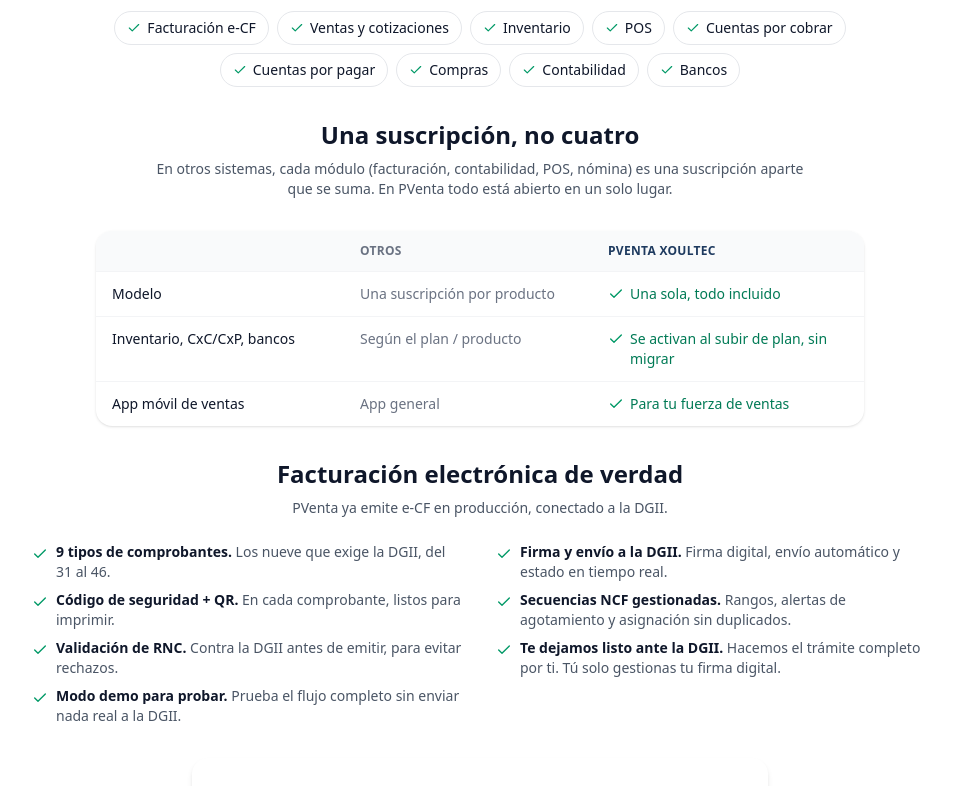
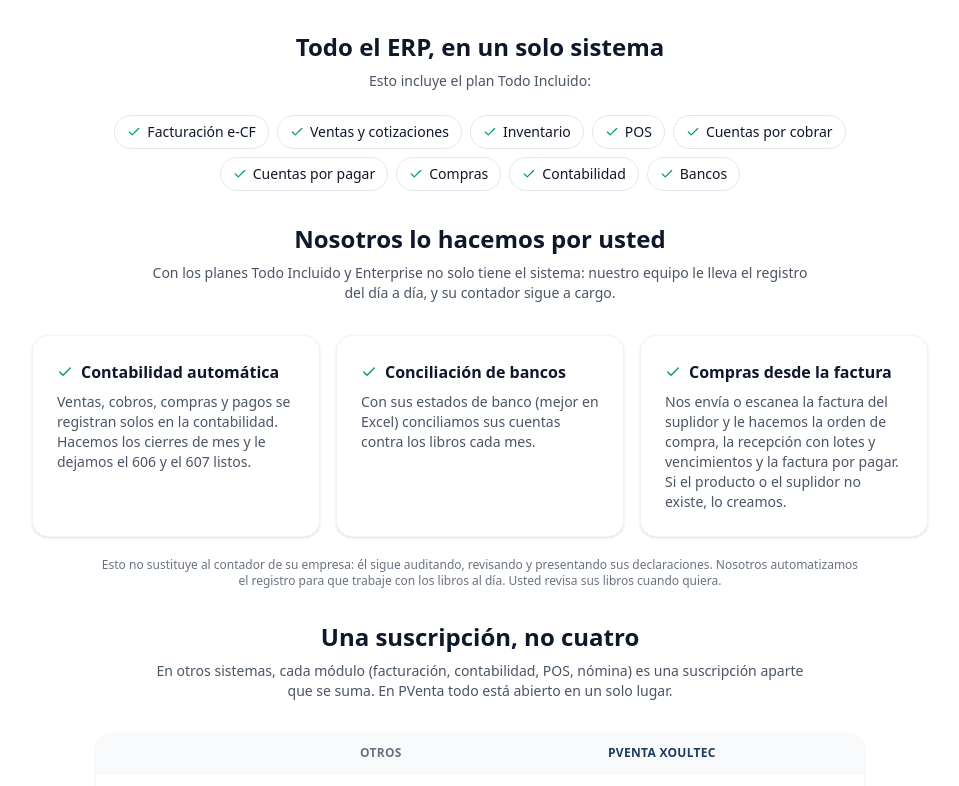
Before and after one commit to xoultec/homepage, a Next.js app: page / in a window 1280 px wide. Shown: the part 2155-2941 px from the top of the page, without its empty margins (160-1119 px from the left). Built offline with nearby package versions, Linux system fonts and the light colour scheme.

Commit message:
feat(pricing): add 'we do it for you' section (automatic accounting, bank reconciliation, purchases from supplier invoice)

```diff
--- a/app/facturacion-electronica/EcfLanding.tsx
+++ b/app/facturacion-electronica/EcfLanding.tsx
@@ -514,7 +514,8 @@ export function EcfLanding() {
               <ul className="space-y-2 text-sm text-gray-700">
                 {[
                   t('Todo lo del Comercial, y además:', 'Everything in Commercial, plus:'),
-                  t('Contabilidad automática y bancos', 'Automatic accounting & banking'),
+                  t('Le llevamos la contabilidad automática y la conciliación de bancos', 'We keep your automatic accounting and bank reconciliation'),
+                  t('Le registramos las compras desde la factura del suplidor', 'We record your purchases from the supplier invoice'),
                   t('Cuentas por pagar y pagos a suplidores (606)', 'Accounts payable & supplier payments (606)'),
                   t('Vendedores, comisiones y app móvil', 'Sales reps, commissions and mobile app'),
                   t('Hasta 3 bodegas', 'Up to 3 warehouses'),
@@ -612,6 +613,60 @@ export function EcfLanding() {
               </span>
             ))}
           </div>
+        </section>
+
+        {/* "Lo hacemos por usted" (18-nov-2026, Rubén: "esa info es vital en la página web"). Es el
+            servicio que va con Todo Incluido y Enterprise: XoulTec lleva la contabilidad automática,
+            concilia bancos y registra las compras desde la factura del suplidor. El contador del
+            cliente sigue revisando y presentando; el cliente revisa sus libros. */}
+        <section>
+          <h2 className="text-2xl font-bold text-dark text-center mb-2">
+            {t('Nosotros lo hacemos por usted', 'We do it for you')}
+          </h2>
+          <p className="text-gray-600 text-center text-sm max-w-2xl mx-auto mb-8">
+            {t(
+              'Con los planes Todo Incluido y Enterprise no solo tiene el sistema: nuestro equipo le lleva el registro del día a día, y su contador sigue a cargo.',
+              'With the All Included and Enterprise plans you get more than software: our team handles the day-to-day work for you.',
+            )}
+          </p>
+          <div className="grid gap-4 sm:grid-cols-3 max-w-4xl mx-auto">
+            {[
+              {
+                title: t('Contabilidad automática', 'Automatic accounting'),
+                text: t(
+                  'Ventas, cobros, compras y pagos se registran solos en la contabilidad. Hacemos los cierres de mes y le dejamos el 606 y el 607 listos.',
+                  'Sales, collections, purchases and payments post themselves to the books. We close each month and leave your 606 and 607 ready.',
+                ),
+              },
+              {
+                title: t('Conciliación de bancos', 'Bank reconciliation'),
+                text: t(
+                  'Con sus estados de banco (mejor en Excel) conciliamos sus cuentas contra los libros cada mes.',
+                  'With your bank statements (Excel is best) we reconcile your accounts against the books every month.',
+                ),
+              },
+              {
+                title: t('Compras desde la factura', 'Purchases from the invoice'),
+                text: t(
+                  'Nos envía o escanea la factura del suplidor y le hacemos la orden de compra, la recepción con lotes y vencimientos y la factura por pagar. Si el producto o el suplidor no existe, lo creamos.',
+                  'Send or scan the supplier invoice and we create the purchase order, the goods receipt with lots and expiry dates, and the bill. If the product or supplier is new, we add it.',
+                ),
+              },
+            ].map(card => (
+              <div key={card.title} className="bg-white rounded-2xl p-6 shadow-sm border border-gray-100">
+                <h3 className="font-bold text-dark flex items-center gap-2">
+                  <Check className="w-4 h-4 text-emerald-600" /> {card.title}
+                </h3>
+                <p className="text-gray-600 text-sm mt-2">{card.text}</p>
+              </div>
+            ))}
+          </div>
+          <p className="max-w-3xl mx-auto mt-5 text-center text-gray-500 text-xs">
+            {t(
+              'Esto no sustituye al contador de su empresa: él sigue auditando, revisando y presentando sus declaraciones. Nosotros automatizamos el registro para que trabaje con los libros al día. Usted revisa sus libros cuando quiera.',
+              "This does not replace your company's accountant: they still audit, review and file your returns. We automate the bookkeeping so they work with up-to-date books. You can review your books anytime.",
+            )}
+          </p>
         </section>
 
         {/* Comparison: one subscription vs four */}
--- a/app/soporte-pventa/SoportePVentaLanding.tsx
+++ b/app/soporte-pventa/SoportePVentaLanding.tsx
@@ -247,6 +247,8 @@ export function SoportePVentaLanding() {
               [t('Cuentas por pagar y pagos a suplidores', 'Accounts payable and supplier payments'), no, no, yes, yes],
               [t('Bancos y conciliación', 'Banking and reconciliation'), no, no, yes, yes],
               [t('Contabilidad general', 'General accounting'), no, no, yes, yes],
+              [t('Le llevamos la contabilidad automática y la conciliación de bancos', 'We keep your automatic accounting and bank reconciliation'), no, no, yes, yes],
+              [t('Le registramos las compras desde la factura del suplidor', 'We record your purchases from the supplier invoice'), no, no, yes, yes],
               [t('Varias sucursales', 'Multiple branches'), no, no, no, yes],
               [b(t('Preguntas cortas por chat', 'Short questions via chat')), unlimited, unlimited, unlimited, unlimited],
               [b(t('Acompañamiento al mes', 'Guided support per month')), '1 h', '2 h', '3 h', '8 h'],
--- a/package.json
+++ b/package.json
@@ -1,6 +1,6 @@
 {
   "name": "xoultec-website",
-  "version": "1.34.0",
+  "version": "1.35.0",
   "private": true,
   "scripts": {
     "dev": "next dev --webpack",
--- a/src/lib/chat-prompt.ts
+++ b/src/lib/chat-prompt.ts
@@ -57,7 +57,7 @@ ${productSummaries}
 - Only quote the prices above. For anything else (after-hours work, longer jobs, other services), send them to WhatsApp.
 
 ## PVenta plans (https://www.xoultec.com/soporte-pventa)
-- Emprendedor US$19/mo (1 user, e-CF + sales). Comercial US$59/mo (3 users, + quotes, AR, POS, inventory with purchase orders and goods receipt). Todo Incluido US$125/mo (3 users, +US$4 each up to 8, + sales reps, commissions and the sales-rep mobile app; AP: supplier invoices, payments and 606; banking, accounting). Enterprise from US$299/mo (everything in Todo Incluido + multiple companies/branches with group consolidation, unlimited users and warehouses, high volume, 8 h guided support/month, priority support). A single company that only needs accounting fits Todo Incluido, not Enterprise.
+- Emprendedor US$19/mo (1 user, e-CF + sales). Comercial US$59/mo (3 users, + quotes, AR, POS, inventory with purchase orders and goods receipt). Todo Incluido US$125/mo (3 users, +US$4 each up to 8, + sales reps, commissions and the sales-rep mobile app; AP: supplier invoices, payments and 606; banking, accounting). Enterprise from US$299/mo (everything in Todo Incluido + multiple companies/branches with group consolidation, unlimited users and warehouses, high volume, 8 h guided support/month, priority support). A single company that only needs accounting fits Todo Incluido, not Enterprise. Key selling point of Todo Incluido and Enterprise: XoulTec does the work for the client — keeps the automatic accounting (month-end closes, 606/607 ready), reconciles the bank accounts from their statements, and records purchases from the supplier invoice (purchase order, goods receipt with lots/expiry, bill; creates missing products/suppliers). This does NOT replace the company's accountant: the accountant still audits, reviews and files; XoulTec only automates the bookkeeping. Never present it as a substitute for an accountant.
 - Bugs fixed free; short questions unlimited. Extra guided support US$25/h; after hours US$75/h. Full details, support scope and commitments: link the page above.
 
 ## Guidelines
```
Also changed, not shown: 1 other file (tests, documents, lock files or other folders).
